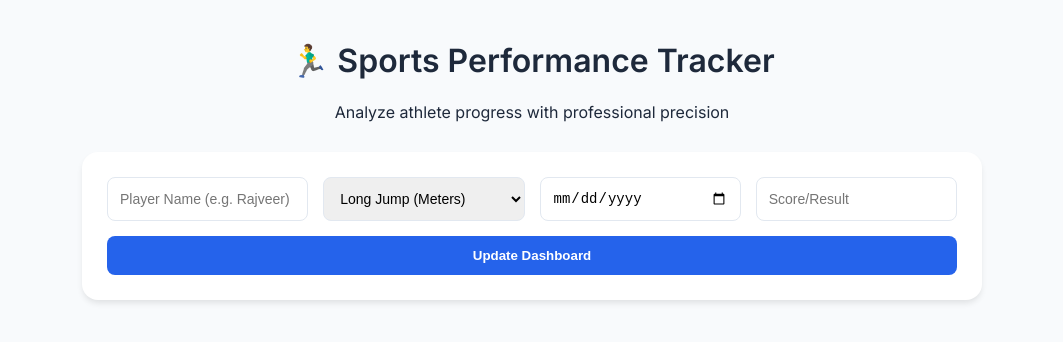
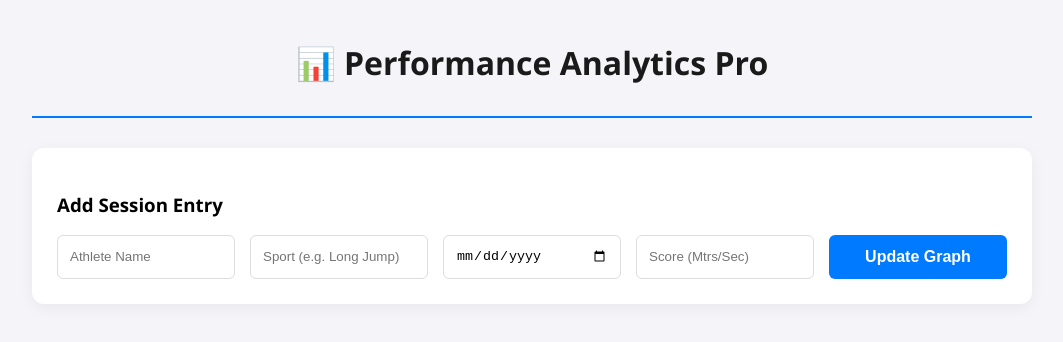
Before and after one commit to rajveer123-123/track-field-tracker1, a plain HTML site: page index.html in a window 1280 px wide. Shown: the whole page, without its empty margins (108-1171 px from the left). Drawn offline with nearby package versions, Linux system fonts and the light colour scheme.

Commit message:
Update index.html

```diff
--- a/index.html
+++ b/index.html
@@ -3,226 +3,128 @@
 <head>
     <meta charset="UTF-8">
     <meta name="viewport" content="width=device-width, initial-scale=1.0">
-    <title>Athlete Performance Pro-Tracker</title>
+    <title>Athlete Performance Dashboard</title>
     <script src="https://cdn.jsdelivr.net/npm/chart.js"></script>
-    <link href="https://fonts.googleapis.com/css2?family=Inter:wght@300;400;600&display=swap" rel="stylesheet">
+    <style>
+        :root { --primary: #007bff; --dark: #1a1a1a; --gray: #f4f4f9; }
+        body { font-family: 'Segoe UI', sans-serif; background: var(--gray); margin: 0; padding: 20px; }
+        .container { max-width: 1000px; margin: auto; }
 
-    <style>
-        :root {
-            --primary: #2563eb;
-            --success: #10b981;
-            --danger: #ef4444;
-            --bg: #f8fafc;
-            --card: #ffffff;
-        }
+        /* Professional Card Style */
+        .card { background: white; padding: 25px; border-radius: 12px; box-shadow: 0 4px 15px rgba(0,0,0,0.05); margin-bottom: 20px; }
 
-        body {
-            font-family: 'Inter', sans-serif;
-            background-color: var(--bg);
-            margin: 0;
-            padding: 20px;
-            color: #1e293b;
-        }
+        .header { text-align: center; color: var(--dark); border-bottom: 2px solid var(--primary); padding-bottom: 10px; margin-bottom: 30px; }
 
-        .container {
-            max-width: 900px;
-            margin: 0 auto;
-        }
+        .form-group { display: grid; grid-template-columns: repeat(auto-fit, minmax(150px, 1fr)); gap: 15px; }
+        input, select { padding: 12px; border: 1px solid #ddd; border-radius: 6px; outline: none; transition: 0.3s; }
+        input:focus { border-color: var(--primary); }
 
-        header {
-            text-align: center;
-            margin-bottom: 30px;
-        }
+        button { background: var(--primary); color: white; border: none; padding: 12px; border-radius: 6px; cursor: pointer; font-weight: bold; font-size: 16px; }
+        button:hover { background: #0056b3; }
 
-        .input-card {
-            background: var(--card);
-            padding: 25px;
-            border-radius: 16px;
-            box-shadow: 0 4px 6px -1px rgba(0,0,0,0.1);
-            margin-bottom: 30px;
-        }
+        .player-box { background: white; padding: 20px; border-radius: 12px; margin-top: 20px; border-left: 5px solid var(--primary); }
+        .trend-badge { padding: 5px 12px; border-radius: 20px; font-size: 14px; font-weight: bold; float: right; }
+        .up { background: #e6ffed; color: #1e7e34; }
+        .down { background: #ffeef0; color: #d73a49; }
 
-        .grid-inputs {
-            display: grid;
-            grid-template-columns: repeat(auto-fit, minmax(200px, 1fr));
-            gap: 15px;
-            margin-bottom: 15px;
-        }
+        canvas { width: 100% !important; height: 300px !important; margin-top: 20px; }
 
-        input, select {
-            width: 100%;
-            padding: 12px;
-            border: 1px solid #e2e8f0;
-            border-radius: 8px;
-            box-sizing: border-box;
-            font-size: 14px;
-        }
-
-        button {
-            background: var(--primary);
-            color: white;
-            border: none;
-            padding: 12px 24px;
-            border-radius: 8px;
-            font-weight: 600;
-            cursor: pointer;
-            width: 100%;
-            transition: 0.3s;
-        }
-
-        button:hover { opacity: 0.9; }
-
-        .player-section {
-            background: var(--card);
-            padding: 20px;
-            border-radius: 16px;
-            margin-bottom: 25px;
-            box-shadow: 0 2px 4px rgba(0,0,0,0.05);
-        }
-
-        .analysis-badge {
-            display: inline-block;
-            padding: 6px 12px;
-            border-radius: 20px;
-            font-size: 12px;
-            font-weight: 600;
-            margin-top: 10px;
-        }
-
-        .trend-up { background: #dcfce7; color: #166534; }
-        .trend-down { background: #fee2e2; color: #991b1b; }
-
-        canvas {
-            max-height: 350px;
-            margin-top: 20px;
-        }
-
-        @media (max-width: 600px) {
-            body { padding: 10px; }
-            .input-card { padding: 15px; }
-        }
+        @media (max-width: 600px) { .form-group { grid-template-columns: 1fr; } }
     </style>
 </head>
 <body>
 
 <div class="container">
-    <header>
-        <h1>🏃‍♂️ Sports Performance Tracker</h1>
-        <p>Analyze athlete progress with professional precision</p>
-    </header>
-
-    <div class="input-card">
-        <div class="grid-inputs">
-            <input type="text" id="playerName" placeholder="Player Name (e.g. Rajveer)">
-            <select id="sportName">
-                <option value="Long Jump">Long Jump (Meters)</option>
-                <option value="100m Sprint">100m Sprint (Seconds)</option>
-                <option value="High Jump">High Jump (Meters)</option>
-            </select>
-            <input type="date" id="date">
-            <input type="number" id="score" placeholder="Score/Result" step="0.01">
-        </div>
-        <button onclick="addData()">Update Dashboard</button>
+    <div class="header">
+        <h1>📊 Performance Analytics Pro</h1>
     </div>
 
-    <div id="dashboard"></div>
+    <div class="card">
+        <h3>Add Session Entry</h3>
+        <div class="form-group">
+            <input type="text" id="pName" placeholder="Athlete Name">
+            <input type="text" id="sName" placeholder="Sport (e.g. Long Jump)">
+            <input type="date" id="pDate">
+            <input type="number" id="pScore" placeholder="Score (Mtrs/Sec)" step="0.01">
+            <button onclick="saveData()">Update Graph</button>
+        </div>
+    </div>
+
+    <div id="displayArea"></div>
 </div>
 
 <script>
-    let athleteData = JSON.parse(localStorage.getItem('athleteData')) || {};
+    let db = JSON.parse(localStorage.getItem('sportsDB')) || {};
 
-    function addData() {
-        const name = document.getElementById('playerName').value.trim();
-        const sport = document.getElementById('sportName').value;
-        const date = document.getElementById('date').value;
-        const score = parseFloat(document.getElementById('score').value);
+    function saveData() {
+        const name = document.getElementById('pName').value.trim();
+        const sport = document.getElementById('sName').value.trim();
+        const date = document.getElementById('pDate').value;
+        const score = parseFloat(document.getElementById('pScore').value);
 
-        if(!name || !date || isNaN(score)) {
-            alert("Please fill all details correctly!");
-            return;
-        }
+        if(!name || !sport || !date || isNaN(score)) return alert("Fill all fields!");
 
-        if(!athleteData[name]) athleteData[name] = {};
-        if(!athleteData[name][sport]) athleteData[name][sport] = [];
+        if(!db[name]) db[name] = {};
+        if(!db[name][sport]) db[name][sport] = [];
 
-        athleteData[name][sport].push({date, score});
-        // Sort by date
-        athleteData[name][sport].sort((a,b) => new Date(a.date) - new Date(b.date));
+        db[name][sport].push({date, score});
+        db[name][sport].sort((a,b) => new Date(a.date) - new Date(b.date));
 
-        localStorage.setItem('athleteData', JSON.stringify(athleteData));
-        renderDashboard();
+        localStorage.setItem('sportsDB', JSON.stringify(db));
+        renderGraphs();
     }
 
-    function renderDashboard() {
-        const dashboard = document.getElementById('dashboard');
-        dashboard.innerHTML = '';
+    function renderGraphs() {
+        const area = document.getElementById('displayArea');
+        area.innerHTML = '';
 
-        for(let player in athleteData) {
-            const playerDiv = document.createElement('div');
-            playerDiv.className = 'player-section';
-            playerDiv.innerHTML = `<h2>👤 Player: ${player}</h2>`;
+        for(let player in db) {
+            for(let sport in db[player]) {
+                const dataPoints = db[player][sport];
+                const first = dataPoints[0].score;
+                const last = dataPoints[dataPoints.length - 1].score;
 
-            for(let sport in athleteData[player]) {
-                const sportId = `${player}-${sport}`.replace(/\s+/g, '-');
-                const dataPoints = athleteData[player][sport];
-                const lastScore = dataPoints[dataPoints.length - 1].score;
-                const firstScore = dataPoints[0].score;
+                // Logic: Sprint mein kam score (time) matlab increase, Jumps mein zyada matlab increase
+                let isGood = sport.toLowerCase().includes('sprint') ? last < first : last > first;
+                let trendText = isGood ? "📈 Improving" : "📉 Needs Focus";
+                let trendClass = isGood ? "up" : "down";
 
-                // Logic to check if increasing or decreasing
-                let trendClass = 'trend-up';
-                let trendText = 'Improving';
-
-                if(sport.includes('Sprint')) {
-                    // In Sprint, lower time is better
-                    if(lastScore > firstScore) { trendClass = 'trend-down'; trendText = 'Declining (Time Increased)'; }
-                } else {
-                    if(lastScore < firstScore) { trendClass = 'trend-down'; trendText = 'Declining (Score Dropped)'; }
-                }
-
-                playerDiv.innerHTML += `
-                    <div style="margin-top:20px;">
-                        <h4 style="margin-bottom:5px;">🎯 ${sport}</h4>
-                        <span class="analysis-badge ${trendClass}">${trendText}</span>
-                        <canvas id="${sportId}"></canvas>
+                const chartId = `chart-${player}-${sport}`.replace(/\s+/g, '-');
+                area.innerHTML += `
+                    <div class="player-box">
+                        <span class="trend-badge ${trendClass}">${trendText}</span>
+                        <h3>${player} | <span style="color:#666">${sport}</span></h3>
+                        <canvas id="${chartId}"></canvas>
                     </div>
                 `;
 
-                // Render Chart after adding to DOM
                 setTimeout(() => {
-                    const ctx = document.getElementById(sportId).getContext('2d');
-                    new Chart(ctx, {
+                    new Chart(document.getElementById(chartId), {
                         type: 'line',
                         data: {
                             labels: dataPoints.map(d => d.date),
                             datasets: [{
-                                label: `${sport} Performance`,
+                                label: 'Performance Score',
                                 data: dataPoints.map(d => d.score),
-                                borderColor: '#2563eb',
-                                backgroundColor: 'rgba(37, 99, 235, 0.1)',
+                                borderColor: '#007bff',
+                                tension: 0.3,
                                 fill: true,
-                                tension: 0.3,
-                                borderWidth: 3,
-                                pointRadius: 5
+                                backgroundColor: 'rgba(0, 123, 255, 0.1)',
+                                pointRadius: 6,
+                                pointBackgroundColor: '#007bff'
                             }]
                         },
                         options: {
                             responsive: true,
-                            plugins: { legend: { display: false } },
-                            scales: {
-                                y: { beginAtZero: false, grid: { color: '#f1f5f9' } },
-                                x: { grid: { display: false } }
-                            }
+                            maintainAspectRatio: false,
+                            plugins: { legend: { display: false } }
                         }
                     });
                 }, 0);
             }
-            dashboard.appendChild(playerDiv);
         }
     }
-
-    // Load existing data on start
-    renderDashboard();
+    renderGraphs();
 </script>
-
 </body>
 </html>
```
